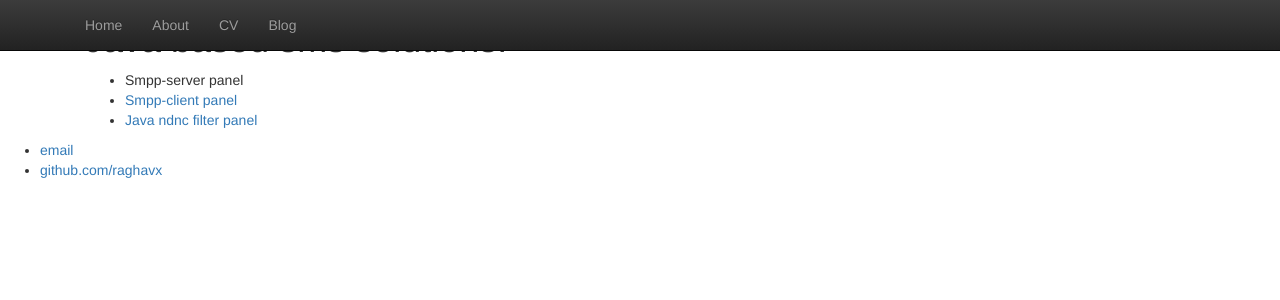
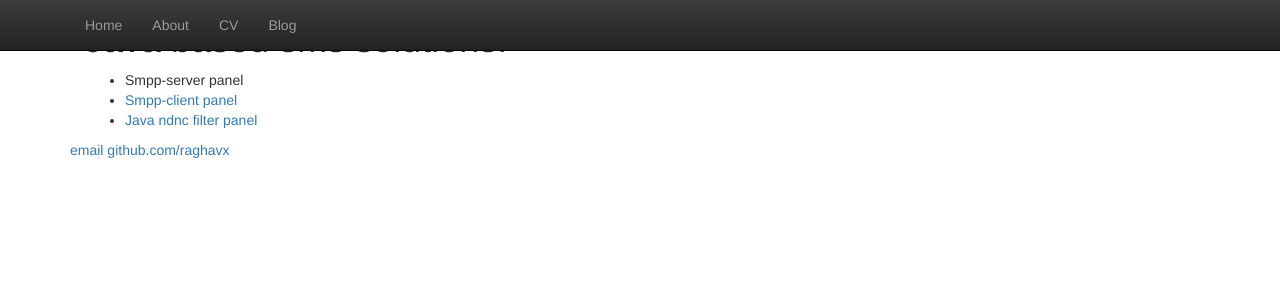
Before and after one commit to raghavx/raghavx.github.io, a Jekyll site: the page built from index.html, in a window 1280 px wide. Shown: the top 300 px of the page. Built offline with Jekyll 4.4.1, drawn with Linux system fonts in a browser that asks for light colours.

Commit message:
Update default.html

```diff
--- a/_layouts/default.html
+++ b/_layouts/default.html
@@ -27,11 +27,11 @@
 			{{ content }}
 
 			</div><!-- /.container -->
-			<footer>
-	    		<ul>
-	        		<li><a href="mailto:rx.sahu@gmail.com">email</a></li>
-	        		<li><a href="https://github.com/raghavx">github.com/raghavx</a></li>
-				</ul>
+			<footer class="footer">
+	    		<div class="container">
+	        		<span><a href="mailto:rx.sahu@gmail.com">email</a></span>
+	        		<span><a href="https://github.com/raghavx">github.com/raghavx</a></span>
+			</div>
 			</footer>
 		</body>
 	</html>
```
